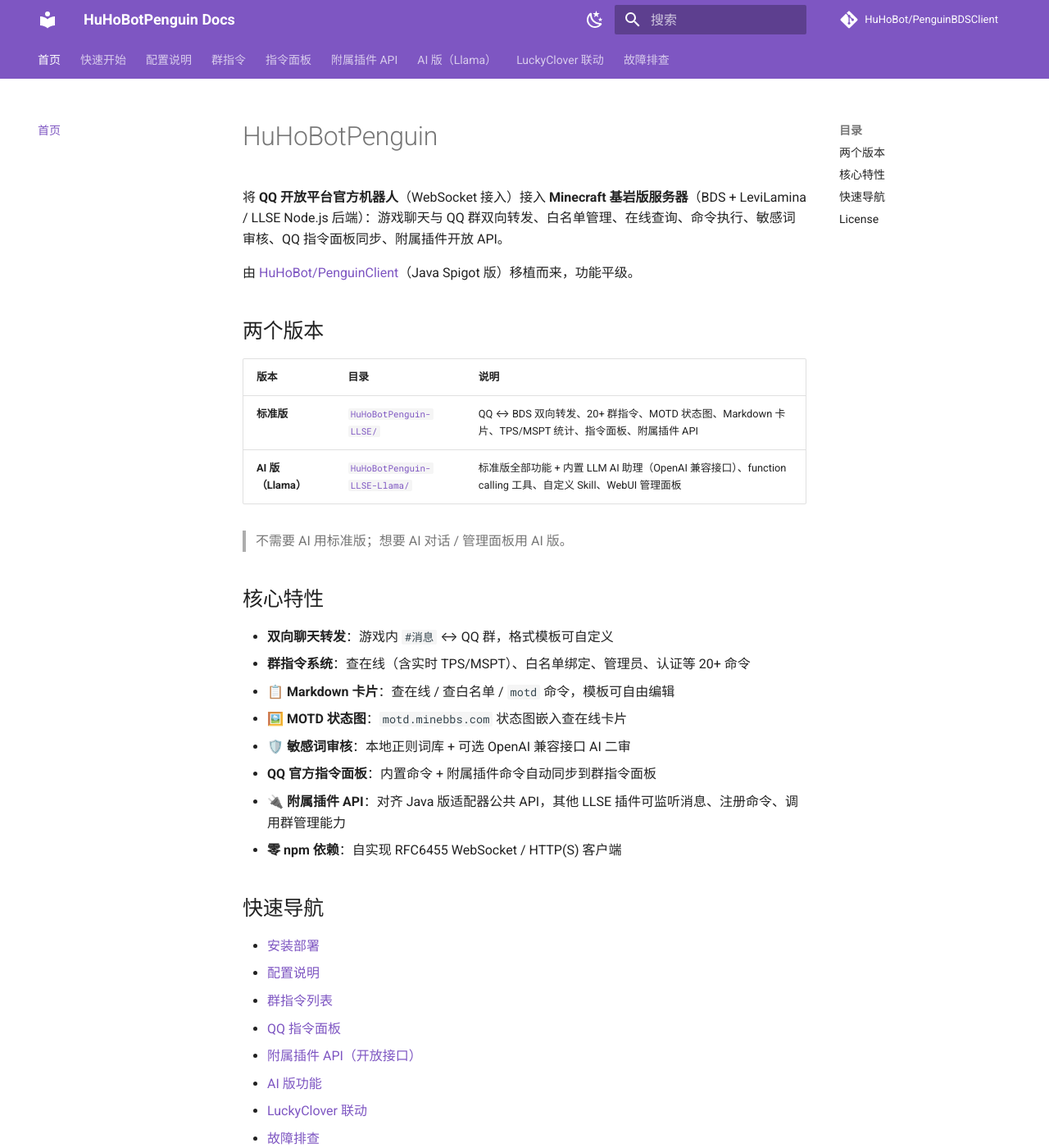
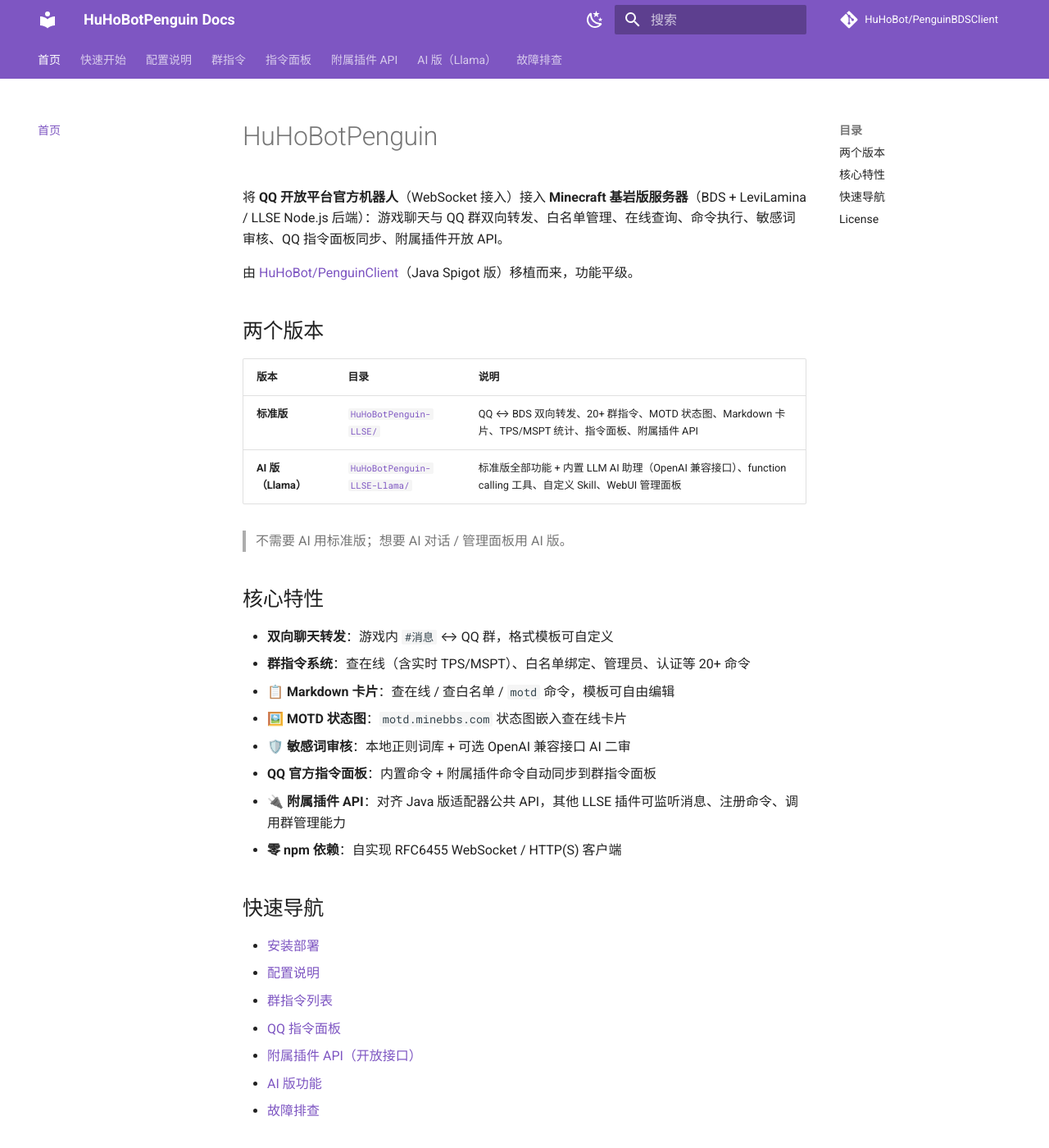
Before and after one commit to Beeeee-really/huhobot-docs, an MkDocs documentation site: the page built from docs/index.md, in a window 1280 px wide and 1400 px high. Shown: the whole window at 82% size. Built offline with MkDocs 1.6.1 and Material for MkDocs 9.7.7, drawn with Linux system fonts in a browser that asks for light colours; comment, search, counter and statistics services are not loaded.

Commit message:
docs: drop LuckyClover nav entries (page removed)

```diff
--- a/docs/index.md
+++ b/docs/index.md
@@ -32,7 +32,6 @@
 - [QQ 指令面板](panel.md)
 - [附属插件 API（开放接口）](addon-api.md)
 - [AI 版功能](ai.md)
-- [LuckyClover 联动](luckyclover.md)
 - [故障排查](troubleshooting.md)
 
 ## License
--- a/mkdocs.yml
+++ b/mkdocs.yml
@@ -37,7 +37,6 @@ nav:
   - 指令面板: panel.md
   - 附属插件 API: addon-api.md
   - AI 版（Llama）: ai.md
-  - LuckyClover 联动: luckyclover.md
   - 故障排查: troubleshooting.md
 
 markdown_extensions:
```
